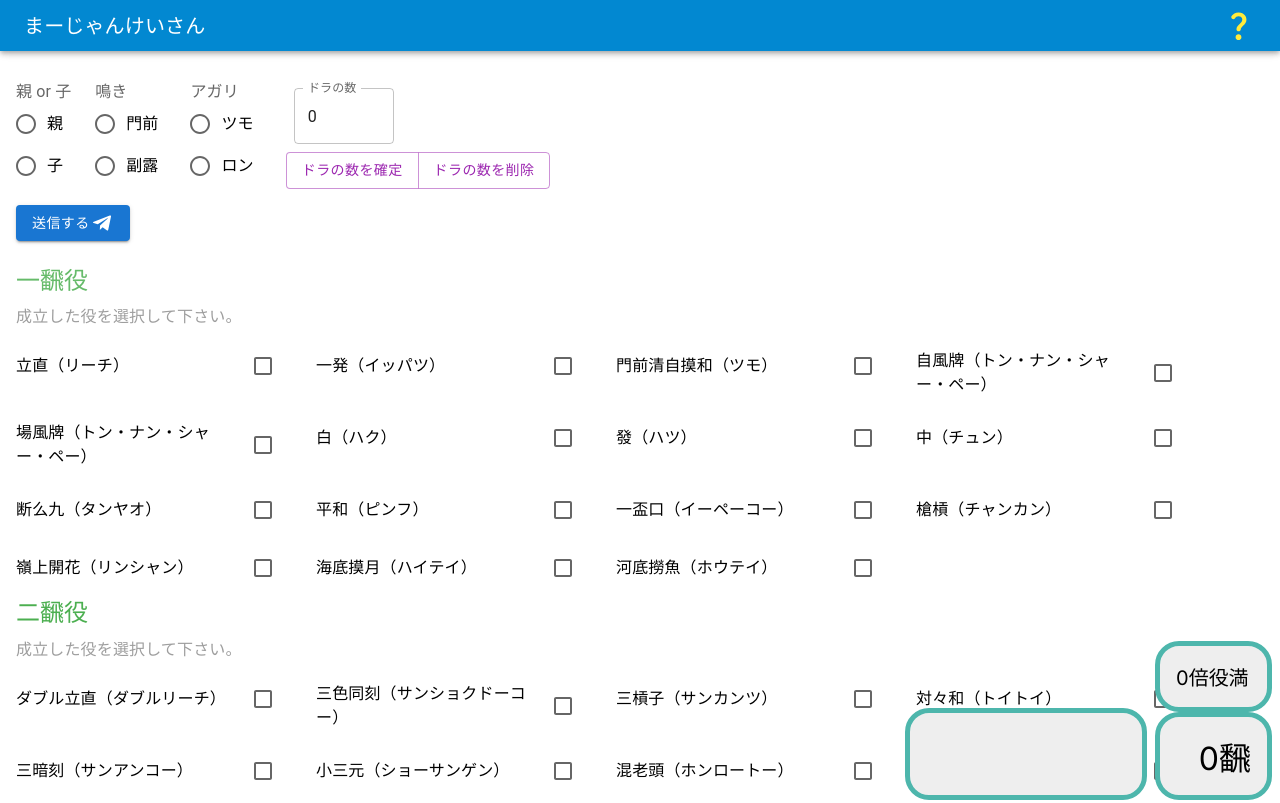
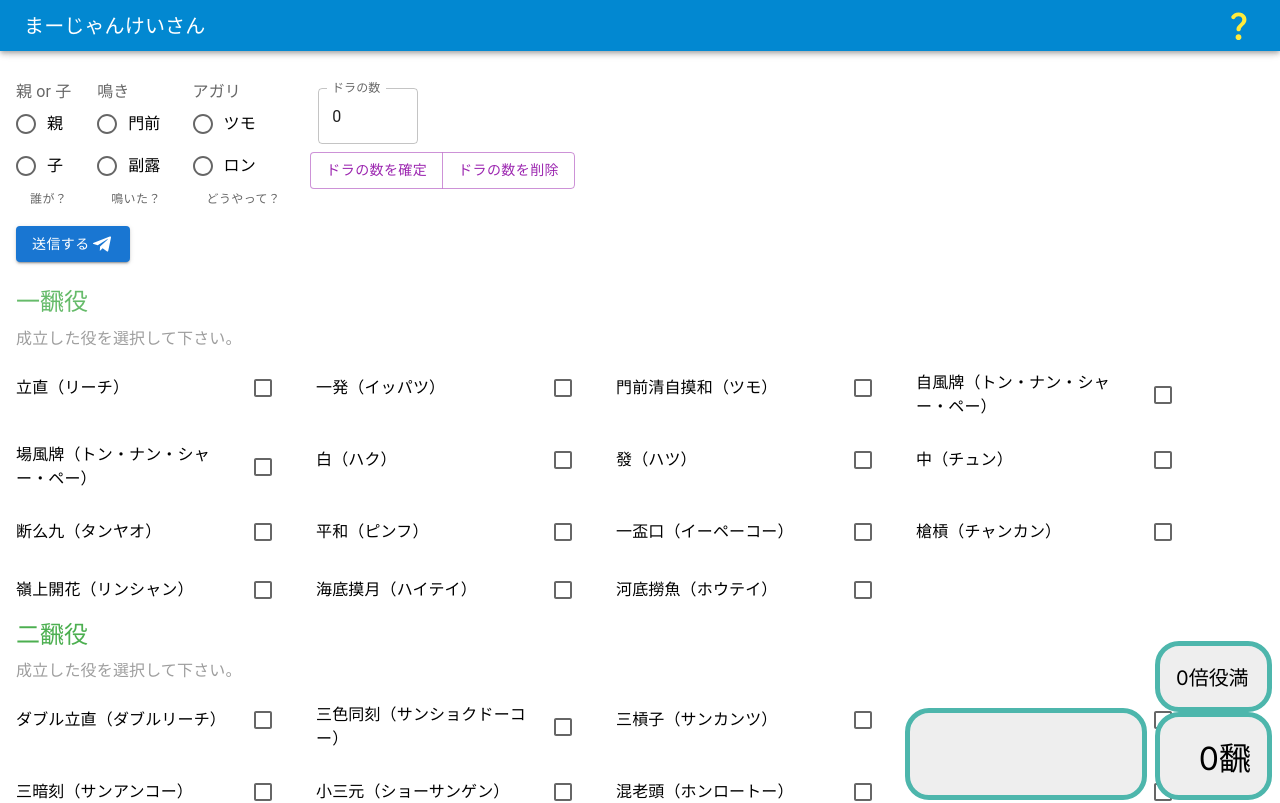
Before and after one commit to i068edo/mj-app, a Next.js app: page / in a window 1280 px wide. Shown: the top 803 px of the page. Built offline with nearby package versions, Linux system fonts and the light colour scheme.

Commit message:
ラジオグループを選択していないときのエラー処理を実装

```diff
--- a/src/app/yaku/Radio.js
+++ b/src/app/yaku/Radio.js
@@ -5,17 +5,27 @@ import RadioGroup from '@mui/material/RadioGroup';
 import FormControlLabel from '@mui/material/FormControlLabel';
 import FormControl from '@mui/material/FormControl';
 import FormLabel from '@mui/material/FormLabel';
+import FormHelperText from '@mui/material/FormHelperText';
 
 
 export function OyaKoRadioGroup( props ) {
-  const { oyaKo, setOyaKo } = props;
+  const { oyaKo, setOyaKo, oyaKoRadioGroupError, setOyaKoRadioGroupError } = props;
+  const [helperText, setHelperText] = useState('誰が？');
+
   const handleChangeOyaKo = (event) => {
-    setOyaKo(event.target.value);
+    const thisValue = event.target.value;
+    setOyaKoRadioGroupError(false);
+    setOyaKo(thisValue);
+    if( thisValue=='親' ){
+      setHelperText('親が');
+    }else{
+      setHelperText('子が')
+    }
   };
 
   return (
-    <FormControl>
-      <FormLabel id="demo-controlled-radio-buttons-group">親 or 子</FormLabel>
+    <FormControl error={oyaKoRadioGroupError} >
+      <FormLabel>親 or 子</FormLabel>
       <RadioGroup
         aria-labelledby="demo-controlled-radio-buttons-group"
         name="controlled-radio-buttons-group"
@@ -24,19 +34,30 @@ export function OyaKoRadioGroup( props ) {
       >
         <FormControlLabel value="親" control={<Radio />} label="親" />
         <FormControlLabel value="子" control={<Radio />} label="子" />
+        <FormHelperText>{helperText}</FormHelperText>
       </RadioGroup>
     </FormControl>
   );
 }
 
 export function MenzenFuuroRadioGroup( props ) {
-  const { menzenFuuro, setMenzenFuuro } = props;
+  const { menzenFuuro, setMenzenFuuro,
+    menzenFuuroRadioGroupError, setMenzenFuuroRadioGroupError } = props;
+  const [helperText, setHelperText] = useState('鳴いた？');
+
   const handleChangeMenzenFuuro = (event) => {
-    setMenzenFuuro(event.target.value);
+    const thisValue = event.target.value;
+    setMenzenFuuroRadioGroupError(false);
+    setMenzenFuuro(thisValue);
+    if( thisValue=='門前' ){
+      setHelperText('鳴かずに');
+    }else{
+      setHelperText('鳴いて');
+    }
   };
 
   return (
-    <FormControl>
+    <FormControl error={menzenFuuroRadioGroupError}>
       <FormLabel id="demo-controlled-radio-buttons-group">鳴き</FormLabel>
       <RadioGroup
         aria-labelledby="demo-controlled-radio-buttons-group"
@@ -46,19 +67,30 @@ export function MenzenFuuroRadioGroup( props ) {
       >
         <FormControlLabel value="門前" control={<Radio />} label="門前" />
         <FormControlLabel value="副露" control={<Radio />} label="副露" />
+        <FormHelperText>{helperText}</FormHelperText>
       </RadioGroup>
     </FormControl>
   );
 }
 
   export function TsumoRonRadioGroup( props ) {
-    const { tsumoRon, setTsumoRon } = props;
+    const { tsumoRon, setTsumoRon,
+      tsumoRonRadioGroupError, setTsumoRonRadioGroupError } = props;
+    const [helperText, setHelperText] = useState('どうやって？');
+
     const handleChangeTsumoRon = (event) => {
-      setTsumoRon(event.target.value);
+      const thisValue = event.target.value;
+      setTsumoRonRadioGroupError(false);
+      setTsumoRon(thisValue);
+      if( thisValue=='ツモ' ){
+        setHelperText('ツモあがり');
+      }else{
+        setHelperText('ロンあがり');
+      }
     };
 
     return (
-      <FormControl>
+      <FormControl error={tsumoRonRadioGroupError}>
         <FormLabel id="demo-controlled-radio-buttons-group">アガリ</FormLabel>
         <RadioGroup
           aria-labelledby="demo-controlled-radio-buttons-group"
@@ -68,6 +100,7 @@ export function MenzenFuuroRadioGroup( props ) {
         >
           <FormControlLabel value="ツモ" control={<Radio />} label="ツモ" />
           <FormControlLabel value="ロン" control={<Radio />} label="ロン" />
+          <FormHelperText>{helperText}</FormHelperText>
         </RadioGroup>
       </FormControl>
     );
--- a/src/app/yaku/YakuField.js
+++ b/src/app/yaku/YakuField.js
@@ -19,13 +19,20 @@ export default function YakuField( props ){
             yakuNameList2, yakuNameList3, yakuNameList6,
             yakumanNameList, yakumanNameList2, totalPoint, setTotalPoint, dora, setDora,
             yakuman, setYakuman, isPinfu, setIsPinfu, isChiitoitsu, setIsChiitoitsu, setNaniman} = props;
+    const [oyaKoRadioGroupError, setOyaKoRadioGroupError] = useState(false);
+    const [menzenFuuroRadioGroupError, setMenzenFuuroRadioGroupError] = useState(false);
+    const [tsumoRonRadioGroupError, setTsumoRonRadioGroupError] = useState(false);
+
 
     return(
         <Box sx={{mt:1, ml:1}}>
             <Box display='flex' flexWrap='wrap' gap='1rem' sx={{mb:1}}>
-                <OyaKoRadioGroup {...{ oyaKo, setOyaKo }}/>
-                <MenzenFuuroRadioGroup {...{ menzenFuuro, setMenzenFuuro }}/>
-                <TsumoRonRadioGroup {...{ tsumoRon, setTsumoRon }}/>
+                <OyaKoRadioGroup {...{ oyaKo, setOyaKo,
+                    oyaKoRadioGroupError, setOyaKoRadioGroupError }}/>
+                <MenzenFuuroRadioGroup {...{ menzenFuuro, setMenzenFuuro,
+                    menzenFuuroRadioGroupError, setMenzenFuuroRadioGroupError }}/>
+                <TsumoRonRadioGroup {...{ tsumoRon, setTsumoRon,
+                    tsumoRonRadioGroupError, setTsumoRonRadioGroupError }}/>
                 <DoraCount {...{ han, setHan, yakuList, setYakuList, dora, setDora, }}/>
             </Box>
 
@@ -36,7 +43,10 @@ export default function YakuField( props ){
                   yakuNameList1, yakuNameList2, yakuNameList3,
                   yakuNameList6, yakumanNameList, yakumanNameList2,
                   totalPoint, setTotalPoint, dora, yakuman, setYakuman,
-                  isPinfu, isChiitoitsu, setNaniman }}/>
+                  isPinfu, isChiitoitsu, setNaniman,
+                  setOyaKoRadioGroupError,
+                  setMenzenFuuroRadioGroupError,
+                  setTsumoRonRadioGroupError }}/>
 
             <YakuList {...{ han, setHan, yakuList, setYakuList, yakuman, setYakuman,
                 yakuNameList1, yakuNameList2, yakuNameList3, yakuNameList6,
--- a/src/app/yaku/YakuSubmitButton.js
+++ b/src/app/yaku/YakuSubmitButton.js
@@ -9,17 +9,21 @@ import { useReducer } from 'react';
 export default function YakuSubmitButton( props ){
     const { setVisibleYakuField, setVisibleFuField, setVisibleResultField,
             oyaKo, menzenFuuro, tsumoRon, han, setFu, setTotalPoint,
-            yakuman, isChiitoitsu, isPinfu, setNaniman } = props;
+            yakuman, isChiitoitsu, isPinfu, setNaniman,
+            setOyaKoRadioGroupError,
+            setMenzenFuuroRadioGroupError,
+            setTsumoRonRadioGroupError } = props;
 
-
-    function yakuSubmitClick(){
+    function filedControleFromYaku(){
         setVisibleYakuField(false);
         if( yakuman > 0 || isChiitoitsu || isPinfu || han >= 5 ){
             setVisibleResultField(true);
         }else{
             setVisibleFuField(true);
         }
+    }
 
+    function calculateBranch(){
         if( yakuman > 0 ){
             if( oyaKo == '親' ){
                 calculateYakumanOya();
@@ -59,7 +63,21 @@ export default function YakuSubmitButton( props ){
         }else{
             initFu();
         }
+    }
 
+    function yakuSubmitClick(){
+        if(oyaKo==''){
+            setOyaKoRadioGroupError(true);
+            return 1;
+        }else if(menzenFuuro==''){
+            setMenzenFuuroRadioGroupError(true);
+            return 1;
+        }else if(tsumoRon==''){
+            setTsumoRonRadioGroupError(true);
+            return 1;
+        }
+        filedControleFromYaku();
+        calculateBranch();
     }
 
     function calculateOver4hanOya(){
```
